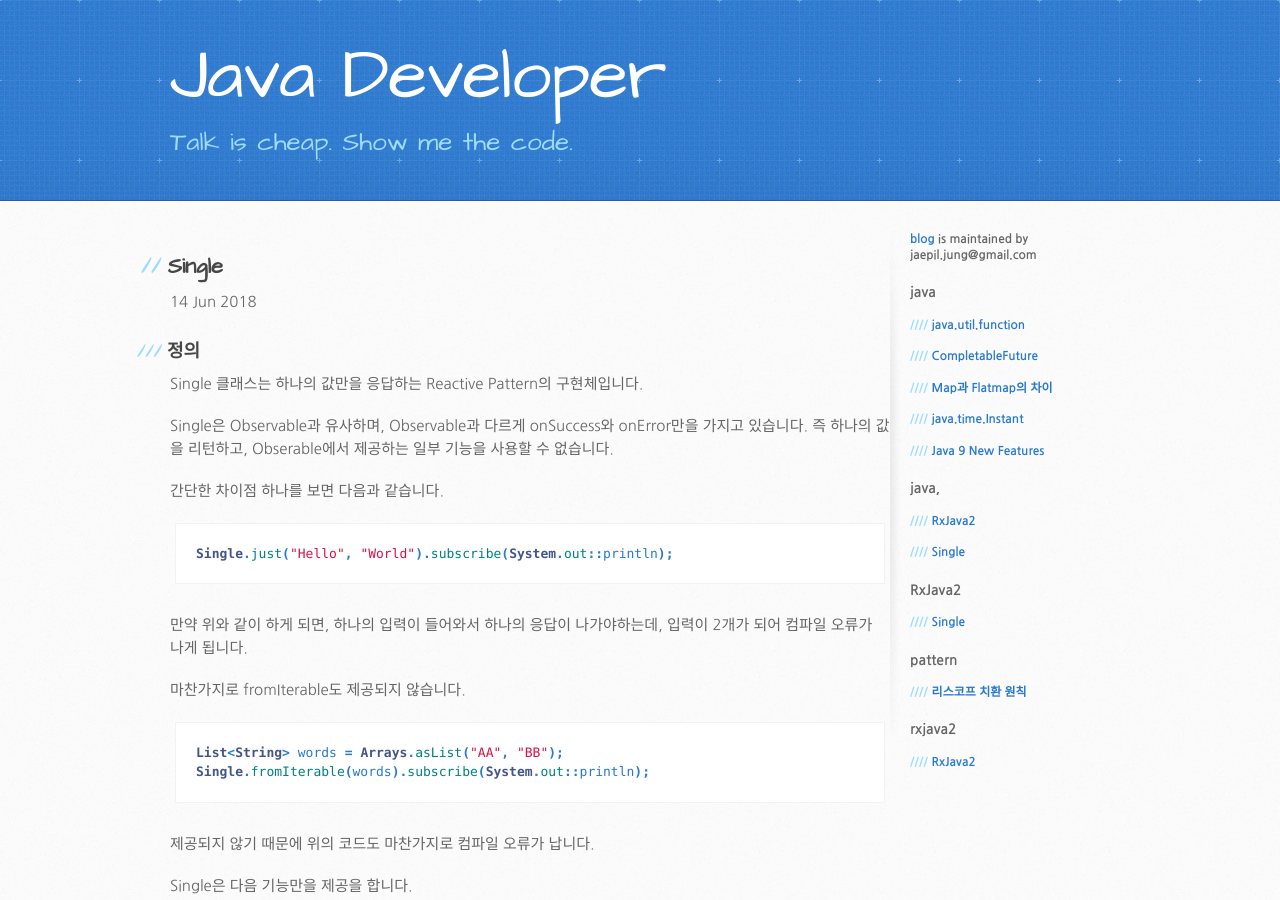
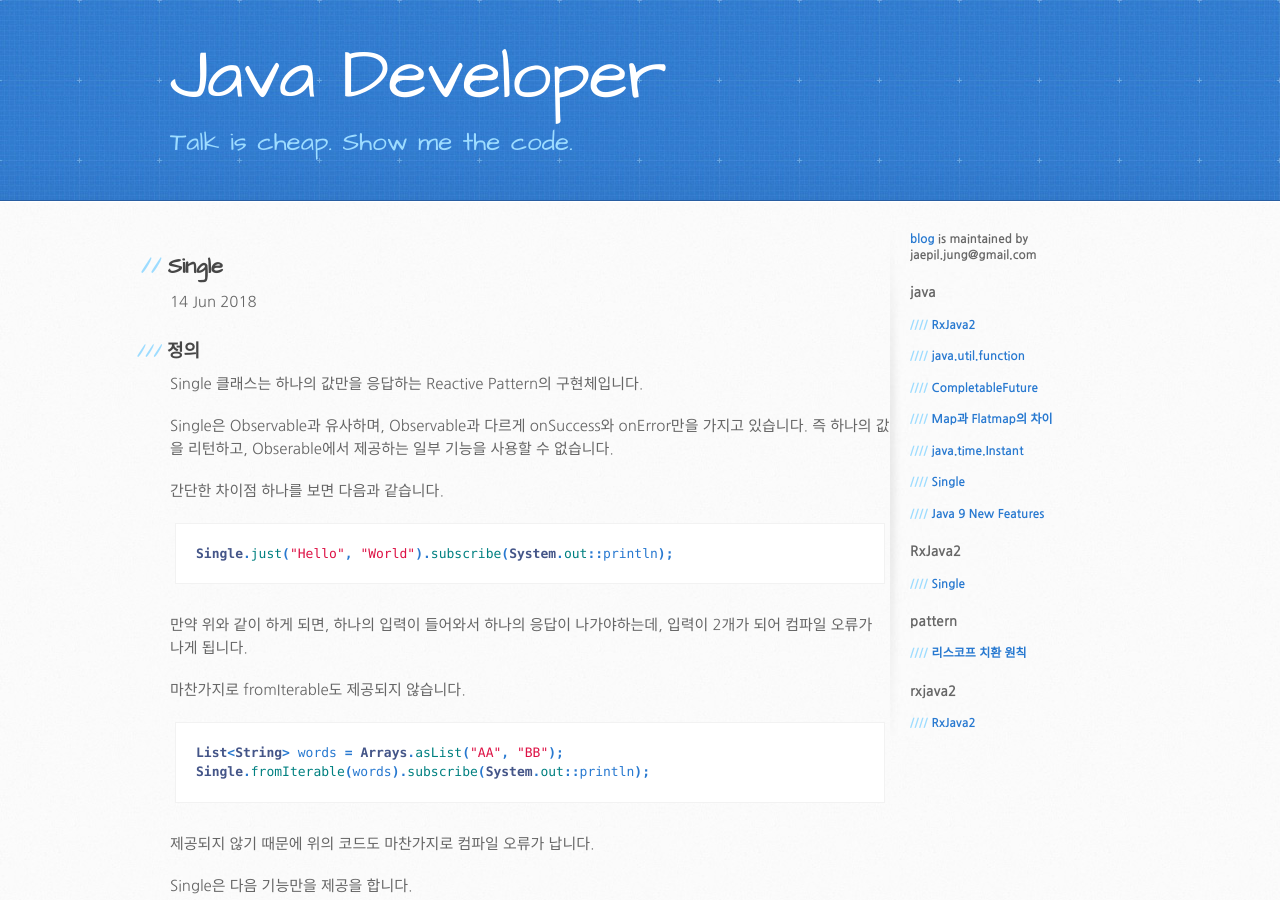
Before and after one commit to jaepils/jaepils.github.io, a Jekyll site: the page built from _posts/2018-06-15-java-single.markdown, in a window 1280 px wide and 900 px high. Built offline with Jekyll 4.4.1, drawn with Linux system fonts in a browser that asks for light colours; comment, search, counter and statistics services are not loaded.

Commit message:
tag 오류 수정

```diff
--- a/_posts/2018-06-15-java-single.markdown
+++ b/_posts/2018-06-15-java-single.markdown
@@ -2,7 +2,7 @@
 layout: post
 title:  "Single"
 date:   2018-06-14 15:40:56
-categories: java, RxJava2
+categories: java RxJava2
 ---
 ### 정의
 Single 클래스는 하나의 값만을 응답하는 Reactive Pattern의 구현체입니다.
--- a/_posts/2018-07-06-java-rxjava2.markdown
+++ b/_posts/2018-07-06-java-rxjava2.markdown
@@ -2,7 +2,7 @@
 layout: post
 title:  "RxJava2"
 date:   2018-07-06 15:40:56
-categories: java, rxjava2
+categories: java rxjava2
 ---
 ## RxJava
 > RxJava is a Java VM implementation of Reactive Extensions: a library for composing asynchronous and event-based programs by using observable sequences.
```
